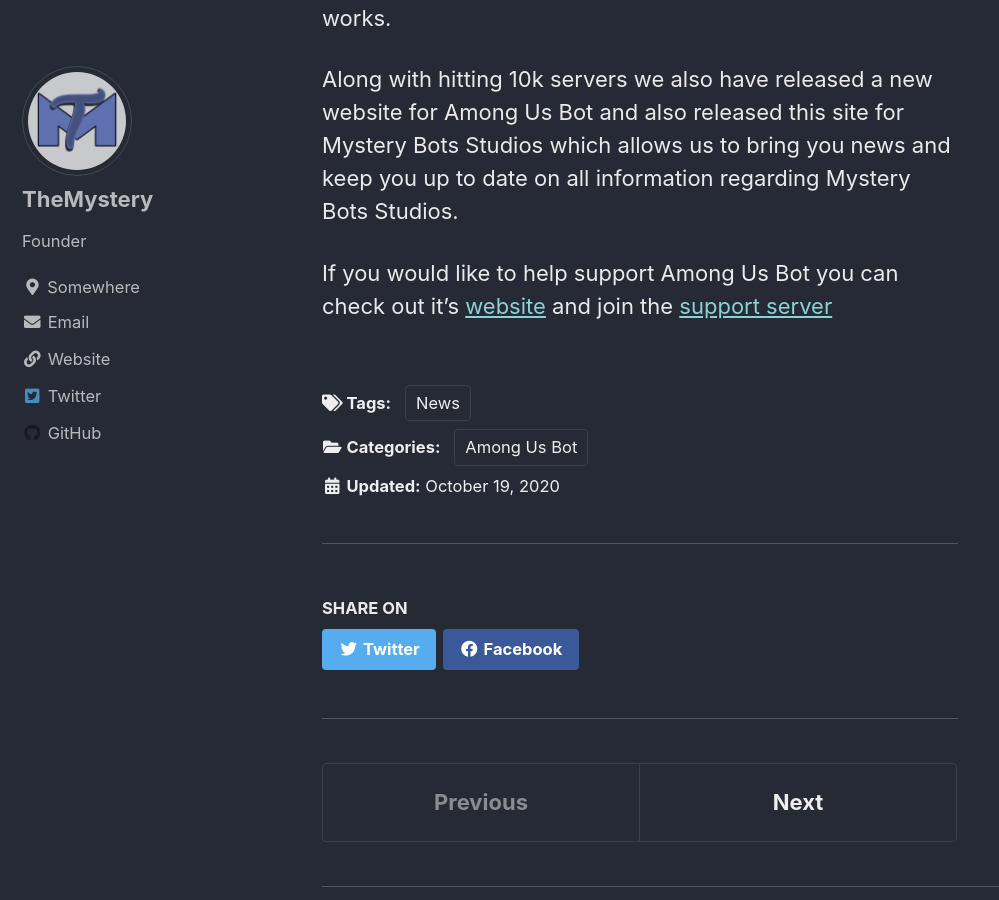
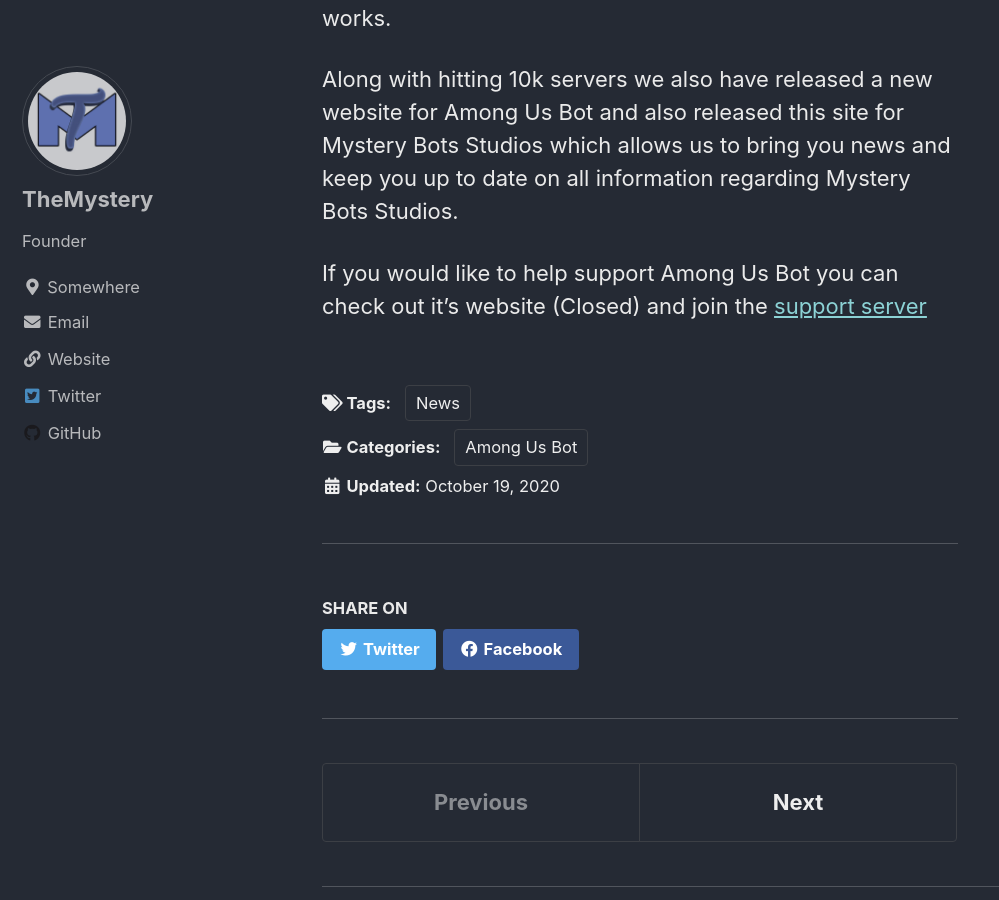
Before and after one commit to Mystery-Bots/mysterybots.com, a Jekyll site: the page built from _posts/2020-10-19-10k-servers.md, in a window 1280 px wide and 900 px high, scrolled down 699 px. Shown: the whole window, without its empty margins (0-999 px from the left). Built offline with Jekyll 4.4.1, drawn with Linux system fonts in a browser that asks for light colours; cached includes are drawn as plain includes.

Commit message:
removed AUB link

```diff
--- a/_posts/2020-10-19-10k-servers.md
+++ b/_posts/2020-10-19-10k-servers.md
@@ -11,4 +11,4 @@
 
 Along with hitting 10k servers we also have released a new website for Among Us Bot and also released this site for Mystery Bots Studios which allows us to bring you news and keep you up to date on all information regarding Mystery Bots Studios.
 
-If you would like to help support Among Us Bot you can check out it's [website](https://aub.mysterybots.com) and join the [support server](https://discord.gg/AD2a24y)
+If you would like to help support Among Us Bot you can check out it's website (Closed) and join the [support server](https://discord.gg/AD2a24y)
```
